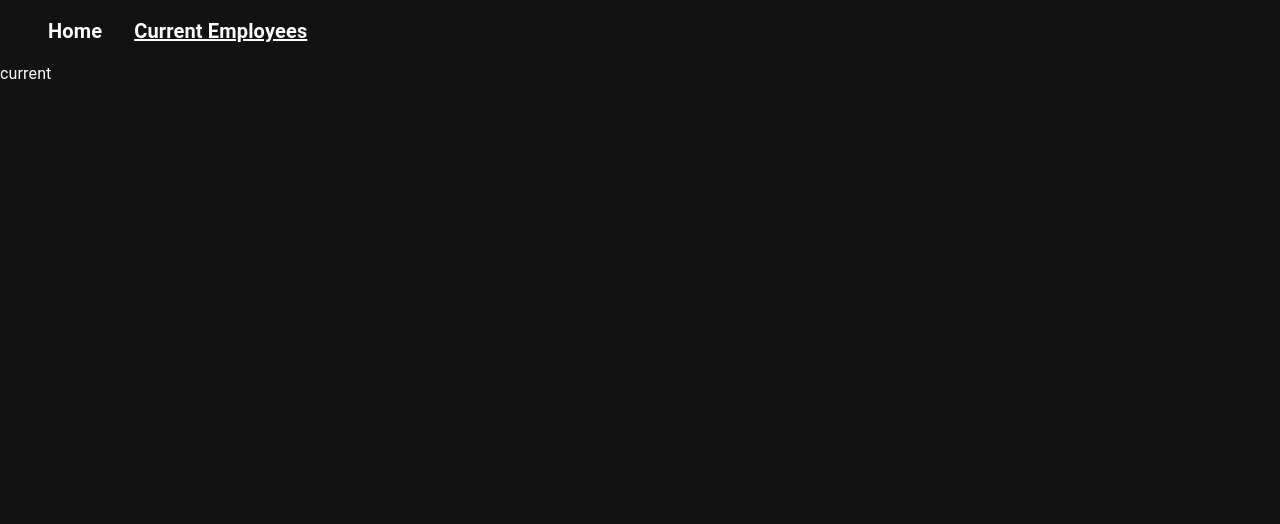
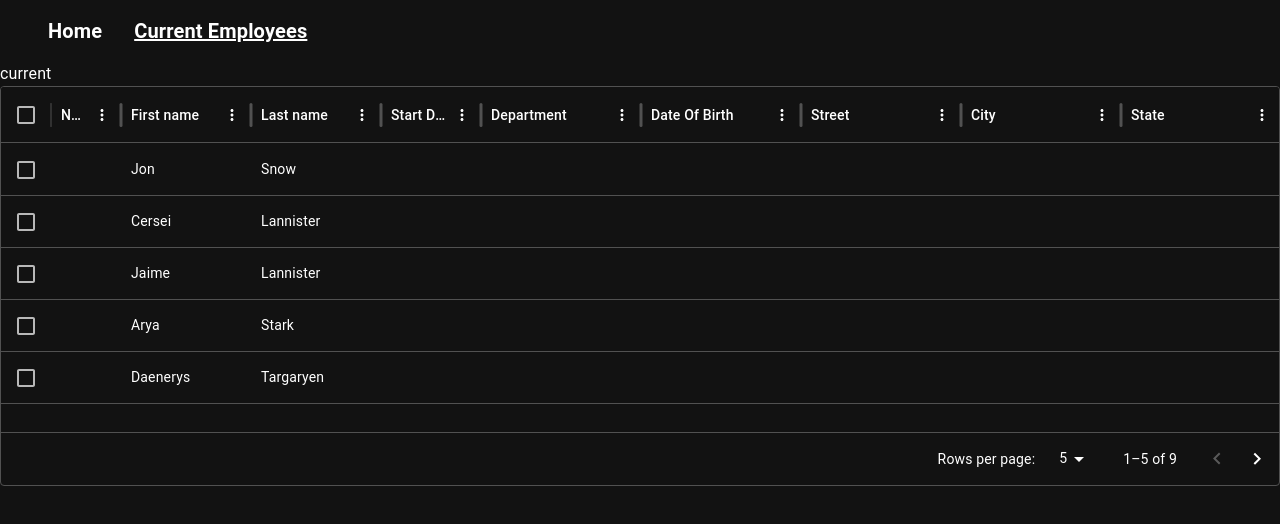
Before and after one commit to Loutchanow/p14, a React (Vite) app: page /current in a window 1280 px wide. Shown: the top 524 px of the page. Built offline with nearby package versions, Linux system fonts and the light colour scheme.

Commit message:
Initialisation redux

```diff
--- a/package.json
+++ b/package.json
@@ -14,11 +14,15 @@
     "@emotion/styled": "^11.13.0",
     "@mui/base": "^5.0.0-beta.40",
     "@mui/material": "^5.16.7",
+    "@mui/x-data-grid": "^7.14.0",
     "@mui/x-date-pickers": "^7.13.0",
+    "@reduxjs/toolkit": "^2.2.7",
     "dayjs": "^1.11.12",
     "react": "^18.3.1",
     "react-dom": "^18.3.1",
+    "react-redux": "^9.1.2",
     "react-router-dom": "^6.26.1",
+    "redux": "^5.0.1",
     "styled-components": "^6.1.12"
   },
   "devDependencies": {
--- a/src/components/pages/Current.tsx
+++ b/src/components/pages/Current.tsx
@@ -1,8 +1,10 @@
+import DataTable from "../utils/DataTable";
 
 const Current = () => {
   return (
     <div>
       current
+      <DataTable />
     </div>
   );
 };
--- /dev/null
+++ b/src/components/utils/DataTable.tsx
@@ -0,0 +1,70 @@
+import { DataGrid, GridColDef } from '@mui/x-data-grid';
+const columns: GridColDef[] = [
+  { field: 'name', headerName: 'Name', width: 70 },
+  { field: 'firstName', headerName: 'First name', width: 130 },
+  { field: 'lastName', headerName: 'Last name', width: 130 },
+  {
+    field: 'startDate',
+    headerName: 'Start Date',
+  },
+  {
+    field: 'departement',
+    headerName: 'Department',
+    width: 160,
+  },
+  {
+    field: 'dateOfBirth',
+    headerName: 'Date Of Birth',
+    width: 160,
+  },  {
+    field: 'street',
+    headerName: 'Street',
+    width: 160,
+  },
+  {
+    field: 'city',
+    headerName: 'City',
+    width: 160,
+  },
+  {
+    field: 'state',
+    headerName: 'State',
+    width: 160,
+  },
+  {
+    field: 'zipCode',
+    headerName: 'Zid Code',
+    type: 'number',
+    width: 100,
+  },
+];
+
+const rows = [
+  { id: 1, lastName: 'Snow', firstName: 'Jon', age: 35 },
+  { id: 2, lastName: 'Lannister', firstName: 'Cersei', age: 42 },
+  { id: 3, lastName: 'Lannister', firstName: 'Jaime', age: 45 },
+  { id: 4, lastName: 'Stark', firstName: 'Arya', age: 16 },
+  { id: 5, lastName: 'Targaryen', firstName: 'Daenerys', age: null },
+  { id: 6, lastName: 'Melisandre', firstName: null, age: 150 },
+  { id: 7, lastName: 'Clifford', firstName: 'Ferrara', age: 44 },
+  { id: 8, lastName: 'Frances', firstName: 'Rossini', age: 36 },
+  { id: 9, lastName: 'Roxie', firstName: 'Harvey', age: 65 },
+];
+
+export default function DataTable() {
+  return (
+    <div style={{ height: 400, width: '100%' }}>
+      <DataGrid
+        rows={rows}
+        columns={columns}
+        initialState={{
+          pagination: {
+            paginationModel: { page: 0, pageSize: 5 },
+          },
+        }}
+        pageSizeOptions={[5, 10]}
+        checkboxSelection
+      />
+    </div>
+  );
+}
--- /dev/null
+++ b/src/slices/index.js
@@ -0,0 +1,9 @@
+// src/redux/reducers/index.js
+import { combineReducers } from 'redux';
+import userSlice from './userSlice';
+
+const rootReducer = combineReducers({
+  user: userSlice,
+});
+
+export default rootReducer;
--- /dev/null
+++ b/src/slices/userSlice.ts
@@ -0,0 +1,51 @@
+import { createSlice, PayloadAction } from '@reduxjs/toolkit';
+
+interface AuthState {
+  user: {
+    firstName: string | null;
+    lastName: string | null;
+    startDate: string | null;
+    department: string | null;
+    birth: string | null;
+    street: string | null;
+    city: string | null;
+    state: string | null;
+    zipCode: number | null;
+  } | null;
+}
+
+const initialState: AuthState = {
+  user: {
+    firstName: null,
+    lastName: null,
+    startDate: null,
+    department: null,
+    birth: null,
+    street: null,
+    city: null,
+    state: null,
+    zipCode: null,
+}
+}
+const userSlice = createSlice({
+  name: 'user',
+  initialState,
+  reducers: {
+    createUser: (state, action: PayloadAction<{ user: { firstName: string; lastName: string; startDate: string; department: string; birth: string; street: string; city: string; state: string; zipCode: number} }>) => {
+      state.user = {
+        firstName: action.payload.user.firstName,
+        lastName: action.payload.user.lastName,
+        startDate: action.payload.user.startDate,
+        department: action.payload.user.department,
+        birth: action.payload.user.birth,
+        street: action.payload.user.street,
+        city: action.payload.user.city,
+        state: action.payload.user.state,
+        zipCode: action.payload.user.zipCode,
+      };
+    },
+  },
+});
+
+export const { createUser } = userSlice.actions;
+export default userSlice.reducer;
--- /dev/null
+++ b/src/store/index.ts
@@ -0,0 +1,11 @@
+import { configureStore } from '@reduxjs/toolkit';
+import rootReducer from '../slices/index';
+
+const store = configureStore({
+reducer: rootReducer
+});
+
+export type RootState = ReturnType<typeof store.getState>;
+export type AppDispatch = typeof store.dispatch;
+
+export default store;
```
Also changed, not shown: src/main.tsx (+8 -9 lines).
